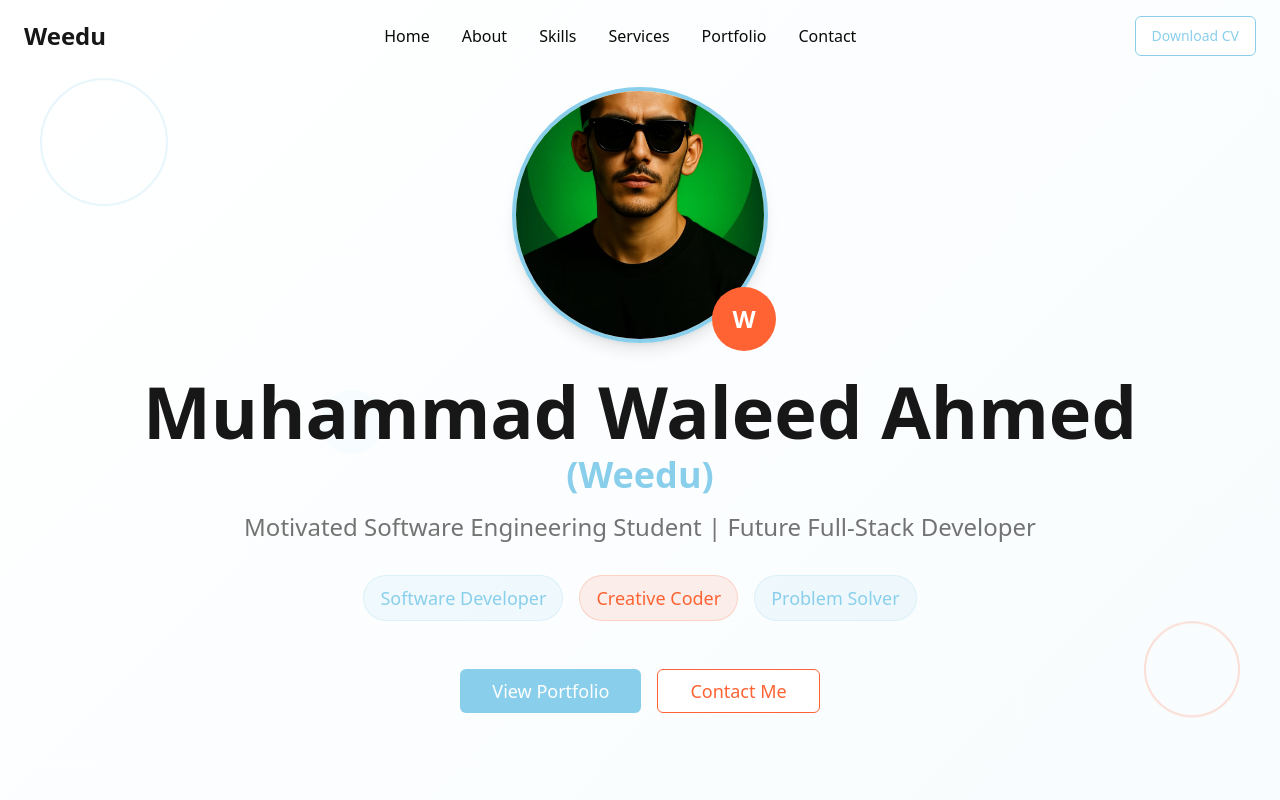
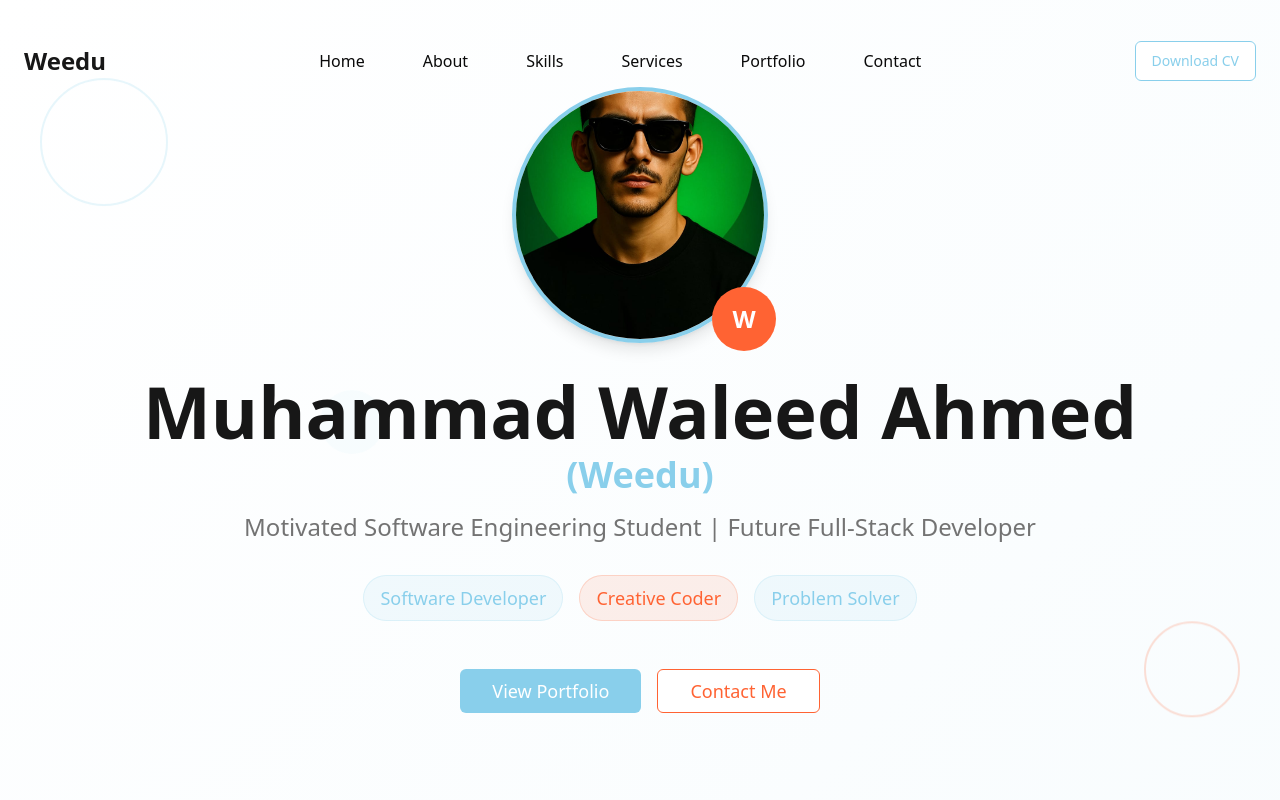
Before and after one commit to weedu230/waleed-portfolio, a React (Vite) app: page / in a window 1280 px wide. Shown: the top 800 px of the page. Built offline with nearby package versions, Linux system fonts and the light colour scheme.

Commit message:
Add borders to navbar and spacing
Add borders to the navigation bar buttons and create spacing between the profile picture and the navigation bar.

```diff
--- a/src/components/Navigation.tsx
+++ b/src/components/Navigation.tsx
@@ -39,10 +39,10 @@ const Navigation = () => {
   };
 
   return (
-    <nav className={`fixed top-0 left-0 right-0 z-50 transition-all duration-300 ${
+    <nav className={`fixed top-0 left-0 right-0 z-50 transition-all duration-300 mt-6 ${
       isScrolled
-        ? 'bg-background/95 backdrop-blur-sm shadow-sm border-b'
-        : 'bg-transparent'
+        ? 'bg-background/95 backdrop-blur-sm shadow-sm border-b mt-0'
+        : 'bg-transparent mt-6'
     }`}>
       <div className="container mx-auto px-6 py-4">
         <div className="flex items-center justify-between">
@@ -53,37 +53,37 @@ const Navigation = () => {
           <div className="hidden md:flex items-center space-x-8">
             <button
               onClick={() => scrollToSection('home')}
-              className="text-foreground hover:text-brand-sky transition-colors"
+              className="text-foreground hover:text-brand-sky transition-colors border border-transparent hover:border-brand-sky/30 rounded-md px-3 py-2"
             >
               Home
             </button>
             <button
               onClick={() => scrollToSection('about')}
-              className="text-foreground hover:text-brand-sky transition-colors"
+              className="text-foreground hover:text-brand-sky transition-colors border border-transparent hover:border-brand-sky/30 rounded-md px-3 py-2"
             >
               About
             </button>
             <button
               onClick={() => scrollToSection('skills')}
-              className="text-foreground hover:text-brand-sky transition-colors"
+              className="text-foreground hover:text-brand-sky transition-colors border border-transparent hover:border-brand-sky/30 rounded-md px-3 py-2"
             >
               Skills
             </button>
             <button
               onClick={() => scrollToSection('services')}
-              className="text-foreground hover:text-brand-sky transition-colors"
+              className="text-foreground hover:text-brand-sky transition-colors border border-transparent hover:border-brand-sky/30 rounded-md px-3 py-2"
             >
               Services
             </button>
             <button
               onClick={() => scrollToSection('portfolio')}
-              className="text-foreground hover:text-brand-sky transition-colors"
+              className="text-foreground hover:text-brand-sky transition-colors border border-transparent hover:border-brand-sky/30 rounded-md px-3 py-2"
             >
               Portfolio
             </button>
             <button
               onClick={() => scrollToSection('contact')}
-              className="text-foreground hover:text-brand-sky transition-colors"
+              className="text-foreground hover:text-brand-sky transition-colors border border-transparent hover:border-brand-sky/30 rounded-md px-3 py-2"
             >
               Contact
             </button>
```
